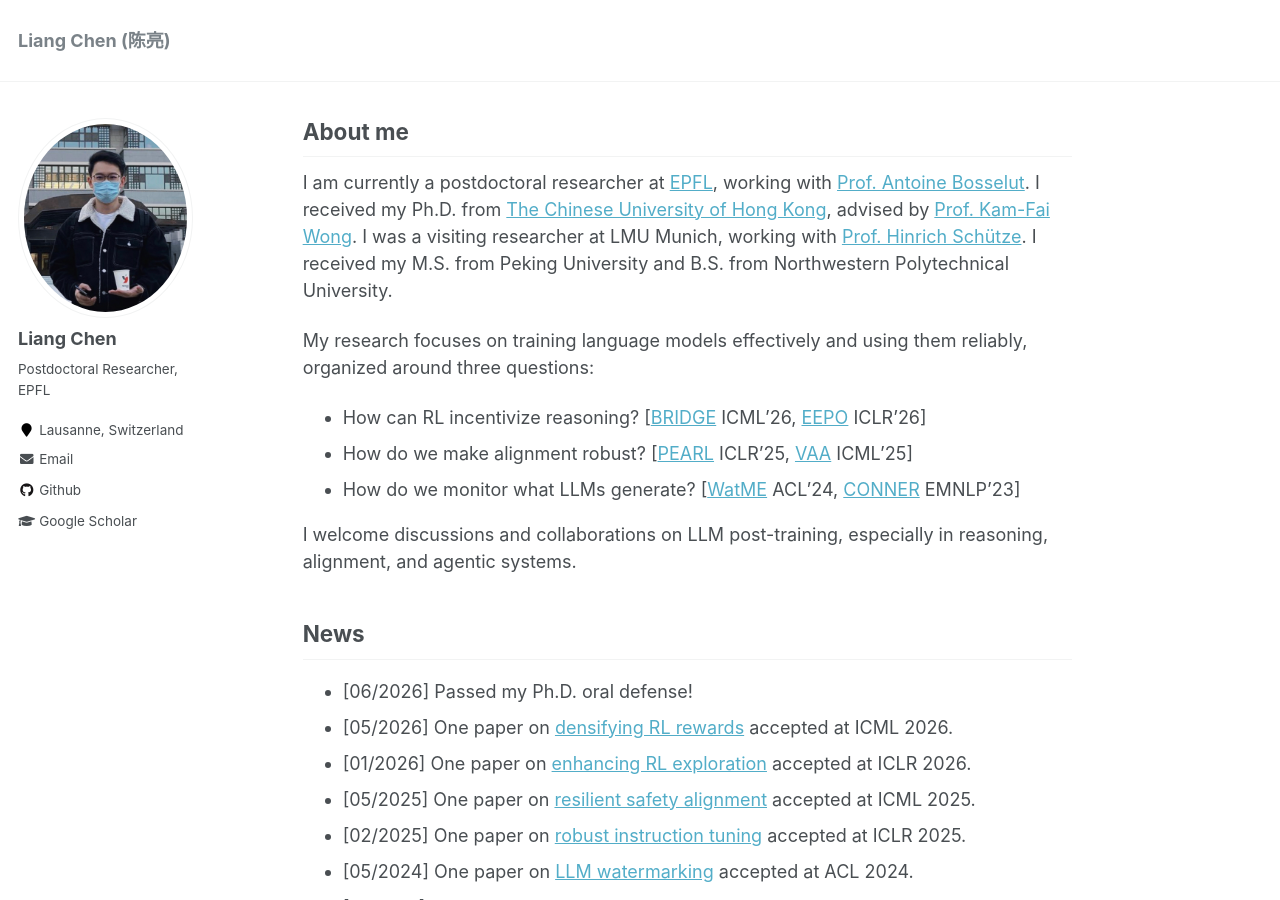
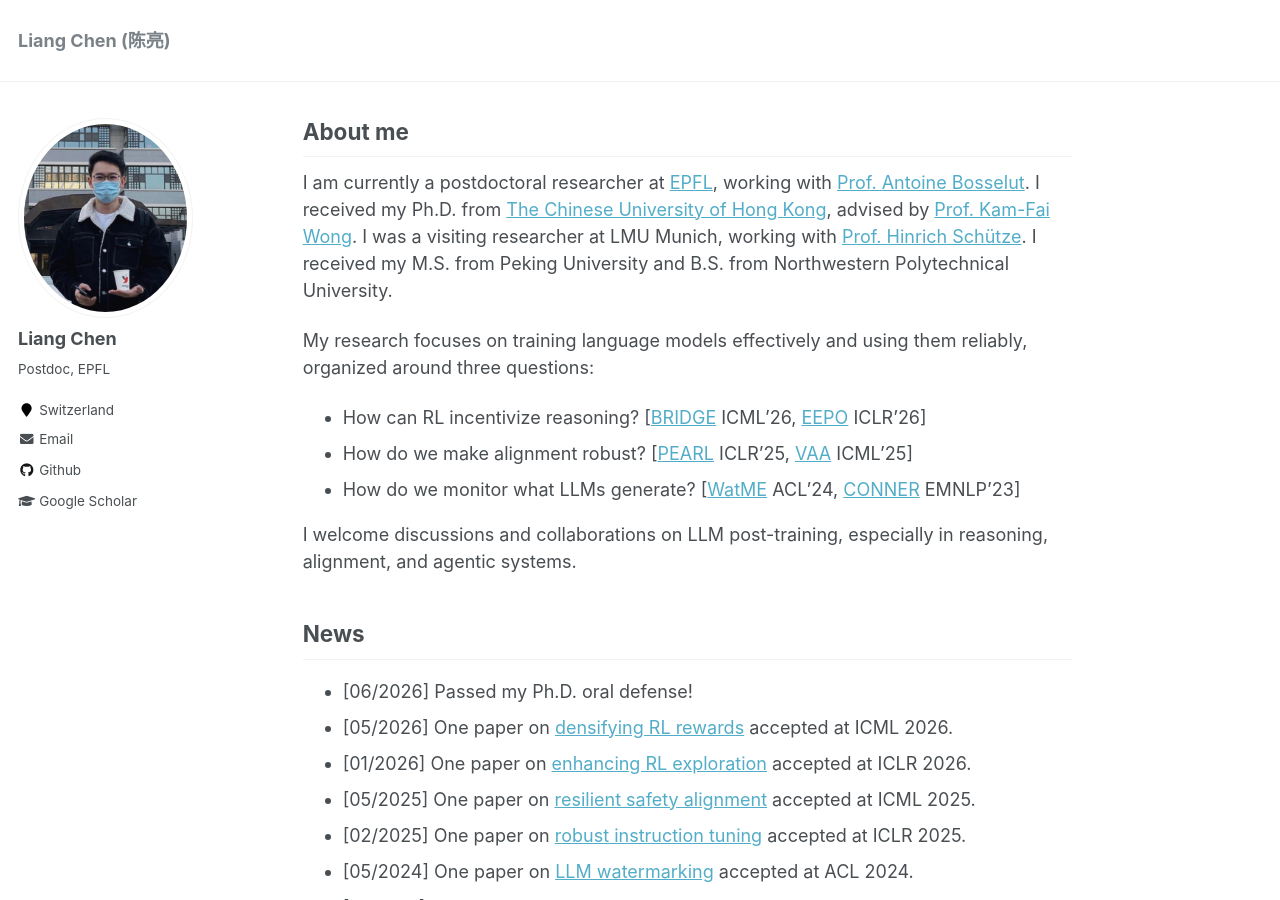
Before and after one commit to ChanLiang/ChanLiang.github.io, a Jekyll site: the page built from _pages/about.md, in a window 1280 px wide and 900 px high. Built offline with Jekyll 4.4.1, drawn with Linux system fonts in a browser that asks for light colours.

Commit message:
Update author-profile.html

```diff
--- a/_includes/author-profile.html
+++ b/_includes/author-profile.html
@@ -27,7 +27,7 @@
   <div class="author__content">
     <!-- 用固定的名字和职位替代模板变量 -->
     <h3 class="author__name">Liang Chen</h3>
-    <p class="author__bio">Postdoctoral Researcher, EPFL</p>
+    <p class="author__bio">Postdoc, EPFL</p>
   </div>
 
   <!-- <div class="author__urls-wrapper">
@@ -135,7 +135,7 @@
   <div class="author__urls-wrapper">
     <ul class="author__urls social-icons">
 
-      <li><i class="fa fa-fw fa-map-marker" aria-hidden="true"></i> Lausanne, Switzerland </li>
+      <li><i class="fa fa-fw fa-map-marker" aria-hidden="true"></i> Switzerland </li>
 
       <!-- 添加电子邮件链接 -->
       <li><a href="mailto:l.chen@epfl.ch"><i class="fas fa-fw fa-envelope" aria-hidden="true"></i> Email</a></li>
```
